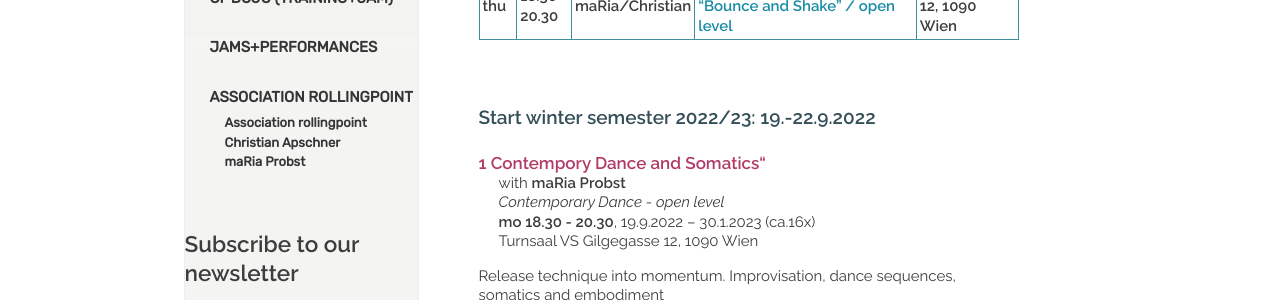
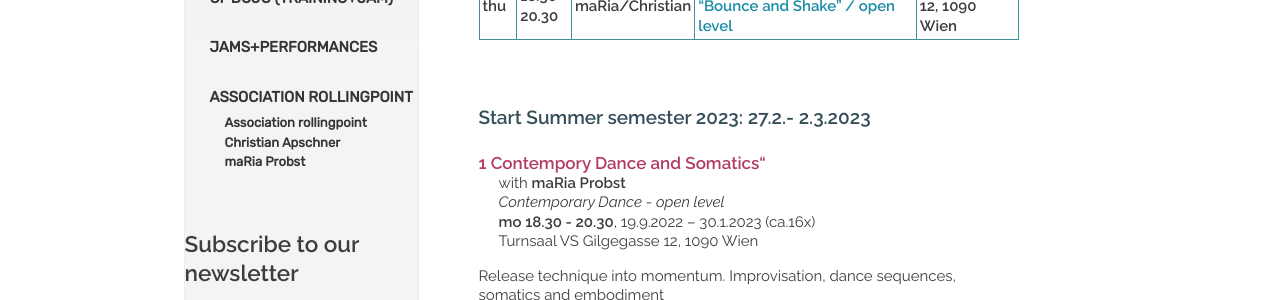
Before and after one commit to manulari/rollingpointat, a Jekyll site: the page built from _pages_en/en-kurse.md, in a window 1280 px wide and 900 px high. Shown: the part 424-724 px from the top of the window. Built offline with Jekyll 4.4.1, drawn with Linux system fonts in a browser that asks for light colours; comment, search, counter and statistics services are not loaded.

Commit message:
Update page (en) “en-kurse”

```diff
--- a/_pages_en/en-kurse.md
+++ b/_pages_en/en-kurse.md
@@ -15,7 +15,7 @@ Semester courses
 
 &nbsp;
 
-### Start winter semester 2022/23: 19.-22.9.2022
+### Start Summer semester 2023: 27.2.- 2.3.2023
 
 <div class="named-anchor" id="mo"></div>
 
```
